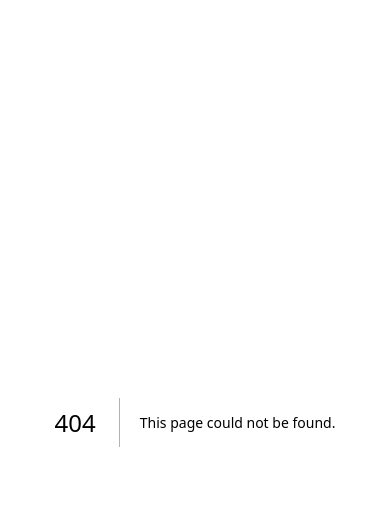
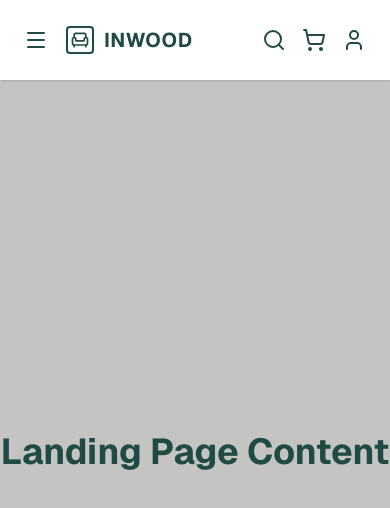
Before and after one commit to DieuNN/e-commerce-nextjs, a Next.js app: page /landing-page in a window 390 px wide. Before the commit this address had no page. Shown: the top 508 px of the page. Built offline with nearby package versions, Linux system fonts and the light colour scheme.

Commit message:
feat: add responsive landing page and header
- Create `app/landing-page/page.tsx` with #C4C4C4 background.
- Create responsive `Header` component with desktop, laptop, tablet, and phone layouts.
- Implement interactive mobile menu drawer.
- Add `lucide-react` for icons.

```diff
--- /dev/null
+++ b/app/components/Header.tsx
@@ -0,0 +1,102 @@
+"use client";
+
+import React, { useState } from 'react';
+import { Search, ShoppingCart, User, Menu, Armchair, X } from 'lucide-react';
+
+export default function Header() {
+  const [isMenuOpen, setIsMenuOpen] = useState(false);
+
+  const toggleMenu = () => {
+    setIsMenuOpen(!isMenuOpen);
+  };
+
+  return (
+    <>
+      <header className="bg-white w-full py-6 px-6 md:px-12 flex items-center justify-between text-[#1F4B43] shadow-sm relative z-20">
+        {/* Left Section: Logo (and Hamburger on Phone) */}
+        <div className="flex items-center shrink-0 gap-4">
+          {/* Phone: Hamburger */}
+          <button
+            className="md:hidden"
+            aria-label="Menu"
+            onClick={toggleMenu}
+          >
+            <Menu className="w-6 h-6" />
+          </button>
+
+          {/* Logo - Always here */}
+          <div className="flex items-center gap-2 font-bold text-2xl tracking-wide">
+            <div className="relative w-8 h-8 flex items-center justify-center">
+               <div className="border-2 border-[#1F4B43] p-0.5 rounded-sm">
+                   <Armchair className="w-5 h-5" strokeWidth={2} />
+               </div>
+            </div>
+            <span className="text-xl md:text-2xl">INWOOD</span>
+          </div>
+        </div>
+
+        {/* Center Section: Navigation or Hamburger (Tablet/Laptop) */}
+        {/* Hidden on Phone, Visible on Tablet+ and positioned absolutely in the center */}
+        <div className="hidden md:flex absolute left-1/2 transform -translate-x-1/2 items-center justify-center">
+
+          {/* Tablet (md) & Laptop (lg): Hamburger */}
+          <button
+            className="hidden md:block xl:hidden"
+            aria-label="Menu"
+            onClick={toggleMenu}
+          >
+            <Menu className="w-8 h-8" />
+          </button>
+
+          {/* Desktop (xl): Navigation Links */}
+          <nav className="hidden xl:flex items-center gap-12 font-medium text-lg">
+            <a href="#" className="border-b-2 border-[#1F4B43] pb-1">Home</a>
+            <a href="#" className="hover:opacity-75 transition-opacity">Products</a>
+            <a href="#" className="hover:opacity-75 transition-opacity">Categories</a>
+            <a href="#" className="hover:opacity-75 transition-opacity">About</a>
+            <a href="#" className="hover:opacity-75 transition-opacity">Contact Us</a>
+          </nav>
+        </div>
+
+        {/* Right Section: Icons */}
+        <div className="flex items-center gap-4 md:gap-8 shrink-0">
+          <button aria-label="Search">
+              <Search className="w-6 h-6 md:w-7 md:h-7" />
+          </button>
+          <button aria-label="Cart">
+              <ShoppingCart className="w-6 h-6 md:w-7 md:h-7" />
+          </button>
+          <button aria-label="Account">
+              <User className="w-6 h-6 md:w-7 md:h-7" />
+          </button>
+        </div>
+      </header>
+
+      {/* Mobile/Tablet Menu Overlay */}
+      {isMenuOpen && (
+        <div className="fixed inset-0 bg-white z-50 flex flex-col p-6 text-[#1F4B43]">
+          <div className="flex items-center justify-between mb-8">
+             <div className="flex items-center gap-2 font-bold text-2xl tracking-wide">
+                <div className="relative w-8 h-8 flex items-center justify-center">
+                   <div className="border-2 border-[#1F4B43] p-0.5 rounded-sm">
+                       <Armchair className="w-5 h-5" strokeWidth={2} />
+                   </div>
+                </div>
+                <span className="text-xl md:text-2xl">INWOOD</span>
+             </div>
+             <button onClick={toggleMenu} aria-label="Close menu">
+               <X className="w-8 h-8" />
+             </button>
+          </div>
+          <nav className="flex flex-col gap-6 text-2xl font-medium items-center mt-12">
+            <a href="#" className="border-b-2 border-[#1F4B43] pb-1" onClick={toggleMenu}>Home</a>
+            <a href="#" className="hover:opacity-75" onClick={toggleMenu}>Products</a>
+            <a href="#" className="hover:opacity-75" onClick={toggleMenu}>Categories</a>
+            <a href="#" className="hover:opacity-75" onClick={toggleMenu}>About</a>
+            <a href="#" className="hover:opacity-75" onClick={toggleMenu}>Contact Us</a>
+          </nav>
+        </div>
+      )}
+    </>
+  );
+}
--- /dev/null
+++ b/app/landing-page/page.tsx
@@ -0,0 +1,13 @@
+import React from 'react';
+import Header from '../components/Header';
+
+export default function LandingPage() {
+  return (
+    <div className="min-h-screen bg-[#C4C4C4] font-sans">
+      <Header />
+      <main className="flex items-center justify-center h-[calc(100vh-100px)] text-[#1F4B43]">
+        <h1 className="text-4xl font-bold">Landing Page Content</h1>
+      </main>
+    </div>
+  );
+}
--- a/package.json
+++ b/package.json
@@ -9,6 +9,7 @@
     "lint": "eslint"
   },
   "dependencies": {
+    "lucide-react": "^0.562.0",
     "next": "16.1.1",
     "react": "19.2.3",
     "react-dom": "19.2.3"
```
Also changed, not shown: 1 other file (tests, documents, lock files or other folders).
